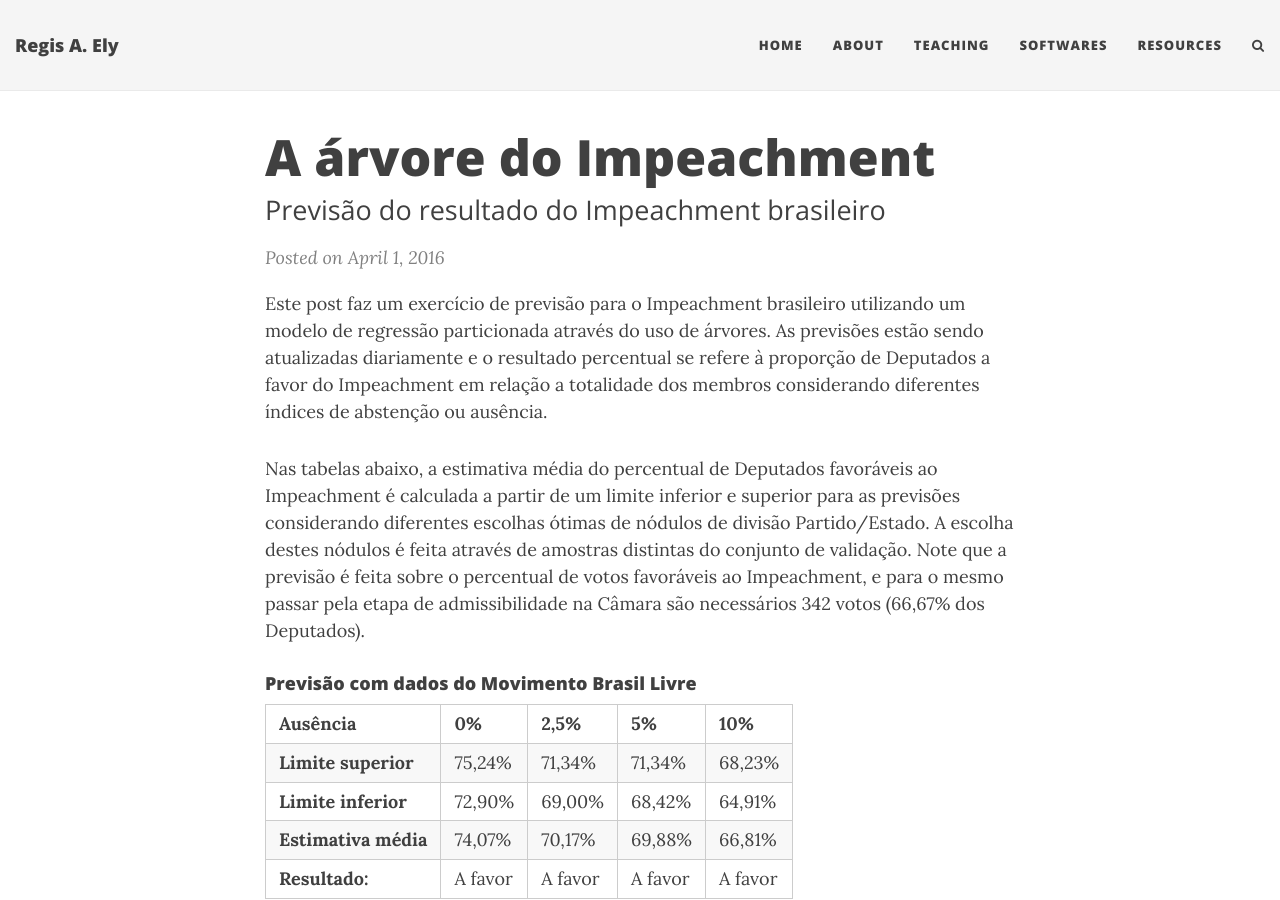
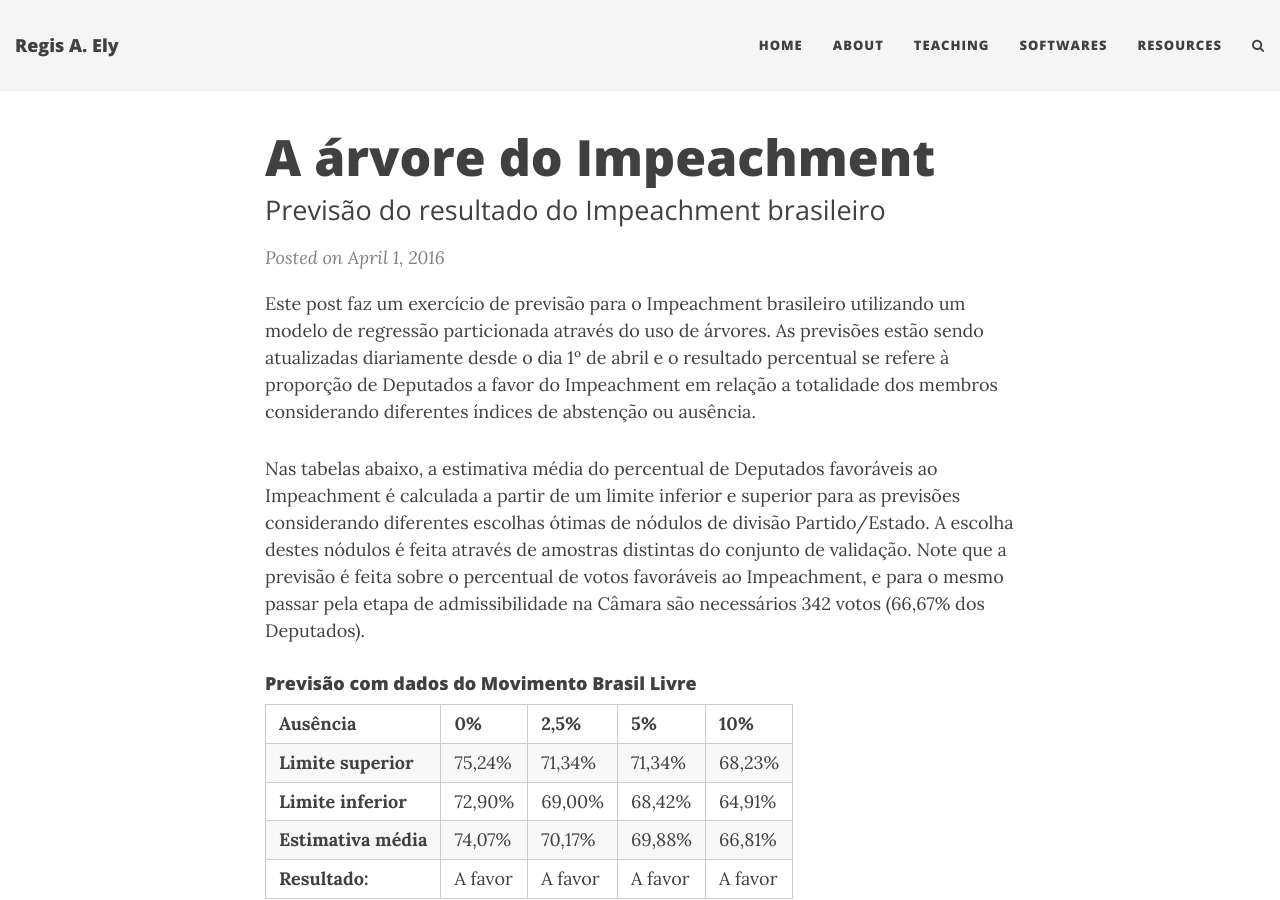
Before and after one commit to regisely/regisely.github.io, a Jekyll site: the page built from _posts/2016-04-01-impeachment.md, in a window 1280 px wide and 900 px high. Built offline with Jekyll 4.4.1, drawn with Linux system fonts in a browser that asks for light colours; nearby versions of some CDN libraries; comment, search, counter and statistics services are not loaded.

Commit message:
Update post

```diff
--- a/_posts/2016-04-01-impeachment.md
+++ b/_posts/2016-04-01-impeachment.md
@@ -6,7 +6,7 @@ tags: [classificação, regressão, árvores, Impeachment, previsão]
 date: 2016-04-01 10:00:00 -0300
 ---
 
-Este post faz um exercício de previsão para o Impeachment brasileiro utilizando um modelo de regressão particionada através do uso de árvores. As previsões estão sendo atualizadas diariamente e o resultado percentual se refere à proporção de Deputados a favor do Impeachment em relação a totalidade dos membros considerando diferentes índices de abstenção ou ausência.
+Este post faz um exercício de previsão para o Impeachment brasileiro utilizando um modelo de regressão particionada através do uso de árvores. As previsões estão sendo atualizadas diariamente desde o dia 1º de abril e o resultado percentual se refere à proporção de Deputados a favor do Impeachment em relação a totalidade dos membros considerando diferentes índices de abstenção ou ausência.
 
 Nas tabelas abaixo, a estimativa média do percentual de Deputados favoráveis ao Impeachment é calculada a partir de um limite inferior e superior para as previsões considerando diferentes escolhas ótimas de nódulos de divisão Partido/Estado. A escolha destes nódulos é feita através de amostras distintas do conjunto de validação. Note que a previsão é feita sobre o percentual de votos favoráveis ao Impeachment, e para o mesmo passar pela etapa de admissibilidade na Câmara são necessários 342 votos (66,67% dos Deputados).
 
```
